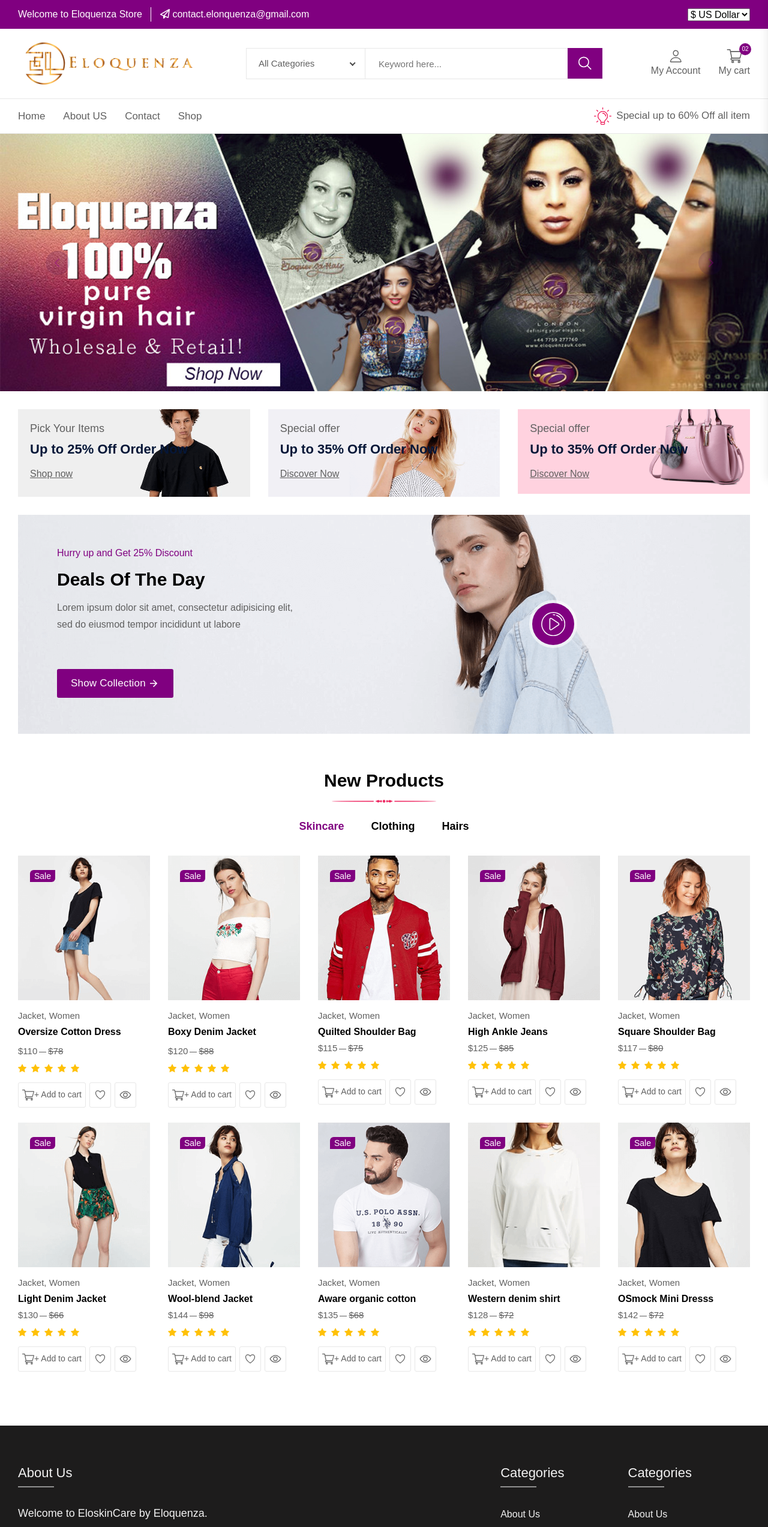
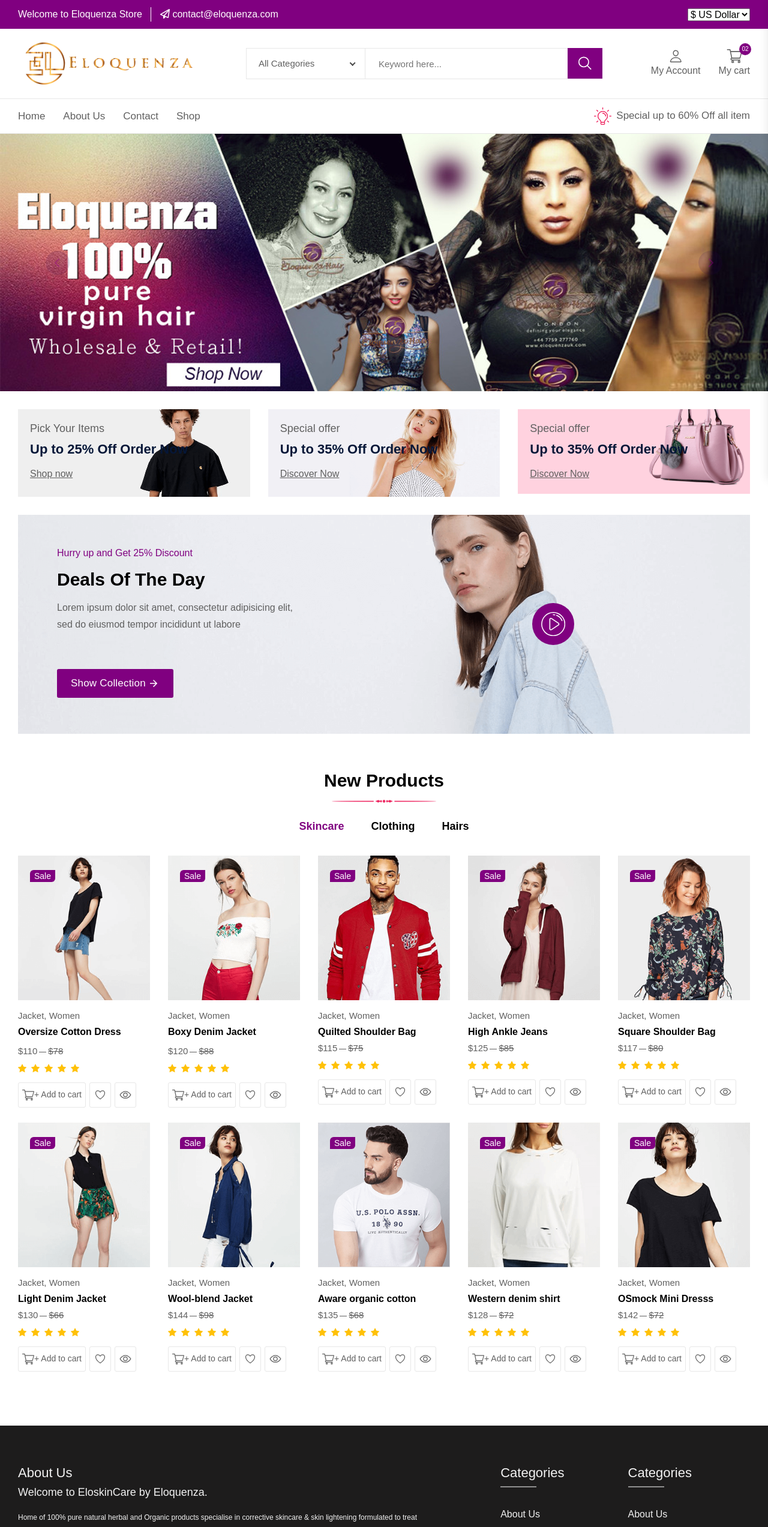
Before and after one commit to Ini-0luwa/eloquenza, a React (Create React App) app: page / in a window 1280 px wide. Shown: the top 2545 px of the page at 60% size. Built offline with nearby package versions, Linux system fonts and the light colour scheme.

Commit message:
eloskincare

```diff
--- a/src/components/Footer/Footer.js
+++ b/src/components/Footer/Footer.js
@@ -6,9 +6,9 @@
   return (
     <footer class="footer__section bg__black">
       <div class="container-fluid">
-        <div class="main__footer d-flex .justify-content-between row">
-          <div class="footer__widget .footer__widget--width col-lg-7">
-            <h2 class="footer__widget--title text-ofwhite h3">
+        <div class="main__footer d-flex row">
+          <div class="footer__widget col-lg-7 col-12">
+            <h2 class=".footer__widget--title text-ofwhite h3">
               About Us
               <button class="footer__widget--button" aria-label="footer widget button">
                 <svg class="footer__widget--title__arrowdown--icon" xmlns="http://www.w3.org/2000/svg" width="12.355" height="8.394" viewBox="0 0 10.355 6.394">
--- a/src/components/Header/Header.js
+++ b/src/components/Header/Header.js
@@ -12,7 +12,7 @@
             <div class="header__shipping">
               <ul class="header__shipping--wrapper d-flex">
                 <li class="header__shipping--text text-white">Welcome to Eloquenza Store</li>
-                <li class="header__shipping--text text-white d-sm-2-none"><i class="fa-regular fa-paper-plane"></i> <Link class="header__shipping--text__link" to="mailto:demo@gmail.com">contact.elonquenza@gmail.com</Link></li>
+                <li class="header__shipping--text text-white d-sm-2-none"><i class="fa-regular fa-paper-plane"></i> <Link class="header__shipping--text__link" to="mailto:demo@gmail.com">contact@eloquenza.com</Link></li>
               </ul>
             </div>
             <div class="language__currency d-none d-lg-block">
@@ -104,7 +104,7 @@
                     </Link>
                   </li>
                   <li class="header__menu--items style2">
-                    <Link class="header__menu--link" to="about.html">About US </Link>
+                    <Link class="header__menu--link" to="about.html">About Us </Link>
                   </li>
                   <li class="header__menu--items style2">
                     <Link class="header__menu--link " to="contact.html">Contact </Link>
@@ -176,7 +176,7 @@
                     </a></NavLink>
                   </li>
                   <li class="header__menu--items">
-                    <NavLink className='nav' to='/about'><a class="header__menu--link" href="/">About US </a> </NavLink>
+                    <NavLink className='nav' to='/about'><a class="header__menu--link" href="/">About Us </a> </NavLink>
                   </li>
                   <li class="header__menu--items">
                     <NavLink className='nav' to='/contact'><a class="header__menu--link" href="/">Contact </a>  </NavLink>
@@ -221,7 +221,7 @@
               <li class="offcanvas__menu_li">
                 <Link class="offcanvas__menu_item" to="#">Pages</Link>
               </li>
-              <li class="offcanvas__menu_li"><Link class="offcanvas__menu_item" to="about.html">About</Link></li>
+              <li class="offcanvas__menu_li"><Link class="offcanvas__menu_item" to="about.html">About us</Link></li>
               <li class="offcanvas__menu_li"><Link class="offcanvas__menu_item" to="contact.html">Contact</Link></li>
             </ul>
             <div class="offcanvas__account--items">
```
